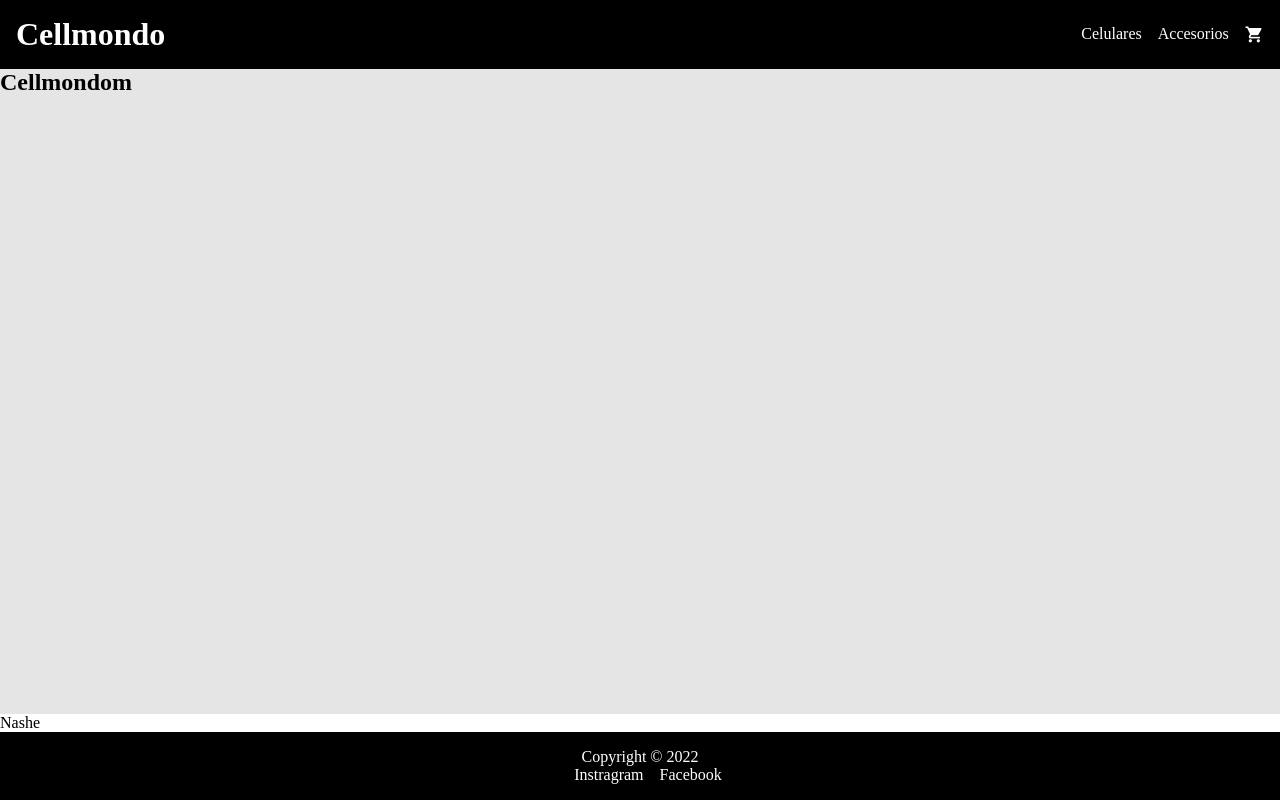
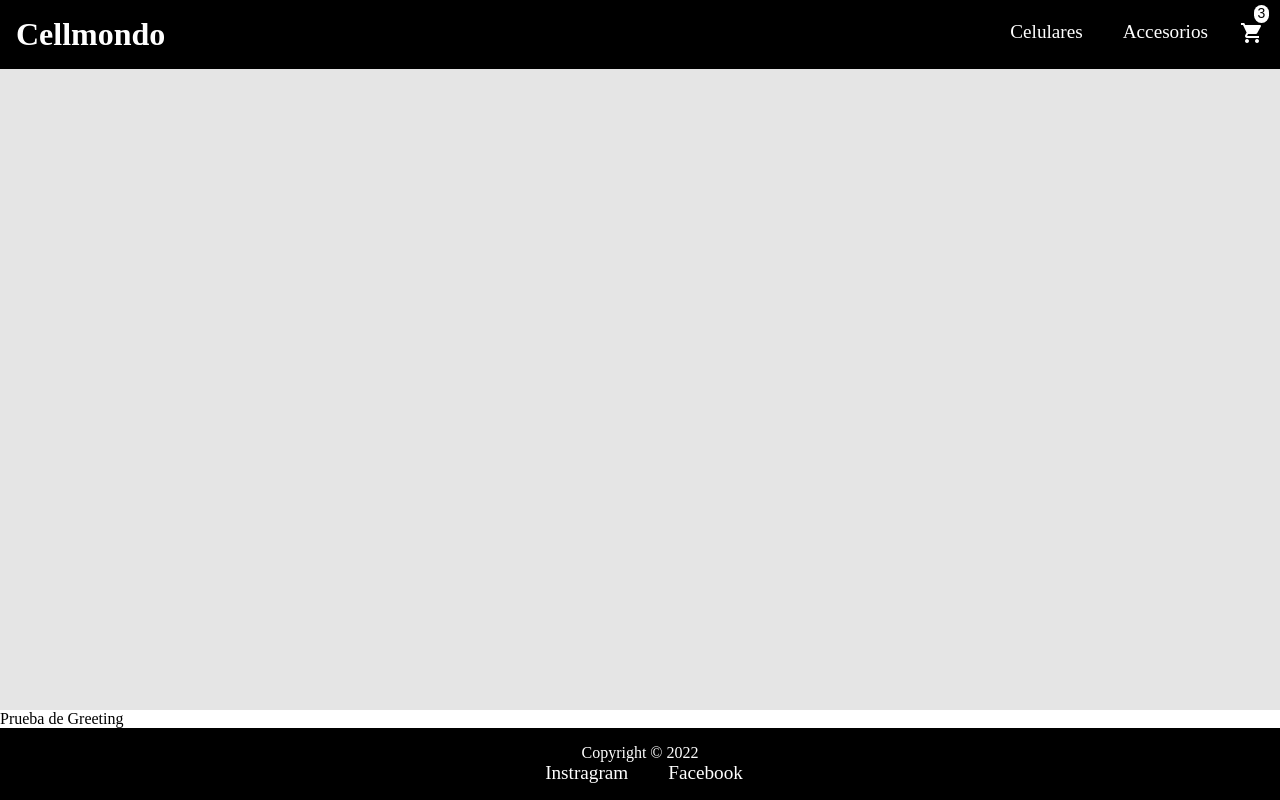
Before and after one commit to Lautaro1901/ecommerce-react, a React (Create React App) app: page / in a window 1280 px wide. Built offline with nearby package versions, Linux system fonts and the light colour scheme.

Commit message:
Primera entrega del proyecto

```diff
--- a/public/index.html
+++ b/public/index.html
@@ -1,5 +1,5 @@
 <!DOCTYPE html>
-<html lang="en">
+<html lang="es">
   <head>
     <meta charset="utf-8" />
     <link rel="icon" href="%PUBLIC_URL%/favicon.ico" />
--- a/src/components/App.js
+++ b/src/components/App.js
@@ -8,7 +8,7 @@ const App = () => {
     <>
       <Header/>
       <Main/>
-      <ItemListContainer greeting="Nashe"/>
+      <ItemListContainer greeting="Prueba de Greeting"/>
       <Footer/>
     </>
   )
--- /dev/null
+++ b/src/components/CartWidget.js
@@ -0,0 +1,12 @@
+function CartWidget() {
+    return (
+        <button className="cartshopping__btn">
+            <div className='cartshopping'>
+                <div className='cartshopping__count'>3</div>
+                <div><span class="material-icons">shopping_cart</span></div>
+            </div>
+        </button>
+    )
+}
+
+export default CartWidget
--- a/src/components/Header.js
+++ b/src/components/Header.js
@@ -5,7 +5,7 @@ const Header = () => {
 
     return (
         <header className="header">
-            <h1 className="headear__title">Cellmondo</h1>
+            <h1 className="header__title">Cellmondo</h1>
             <NavBar isHeader={isHeader}/>
         </header>
     )
--- a/src/components/Main.js
+++ b/src/components/Main.js
@@ -1,7 +1,7 @@
 const Main = () => {
     return (
         <main className="main">
-            <h2 className="main__body">Cellmondom</h2>
+            <h2 className="main__body"> </h2>
         </main>
     )
 }
--- a/src/components/NavBar.js
+++ b/src/components/NavBar.js
@@ -1,10 +1,12 @@
+import CartWidget from "./CartWidget";
+
 const NavBar = (props) => {
     if (props.isHeader){
         return(
             <nav className="header__nav">
-                <a className="header__link" href="#" >Celulares</a>
-                <a className="header__link" href="#">Accesorios</a>
-                <span class="material-icons">shopping_cart</span>
+                <a className="header__link" href="#/" >Celulares</a>
+                <a className="header__link" href="#/">Accesorios</a>
+                <CartWidget/>
             </nav>
         )
     } else{
--- a/src/index.scss
+++ b/src/index.scss
@@ -25,7 +25,7 @@ html , body , #root {
   justify-content: space-between;
 
   &__title{
-    font-size: 1.5rem;
+    font-size: 2rem;
   }
 
   &__nav{
@@ -36,7 +36,14 @@ html , body , #root {
   &__link{
     text-decoration: none;
     color: #fff;
-    margin-left: 1rem;
+    margin-left: 1.5rem;
+    margin-right: 1rem;
+    font-size: 1.2rem;
+
+    &:hover{
+      border-bottom: #00a8e8 4px solid;
+      transition: border-bottom .5s;
+    }
   }
 }
 
@@ -53,6 +60,35 @@ html , body , #root {
 }
 
 .material-icons{
-  font-size: 1.2rem;
+  font-size: 1.5rem;
   margin-left: 1rem
 }
+
+.cartshopping{
+  position: relative;
+
+  &__count{
+    position: absolute;
+    top: -16px;
+    left: 30px;
+    border-radius: 16px;
+    width: 15px;
+    height: 18px;
+    background-color: #fff;
+    text-align: center;
+    color: black;
+    font-size: 14px;
+  }
+
+  &__btn{
+    background-color: black;
+    color: white;
+    border: none;
+    outline: none;
+    cursor: pointer;
+
+    &:hover{
+      color: #00a8e8;
+    }
+  }
+}
```
